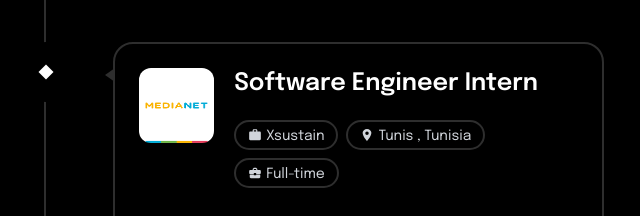
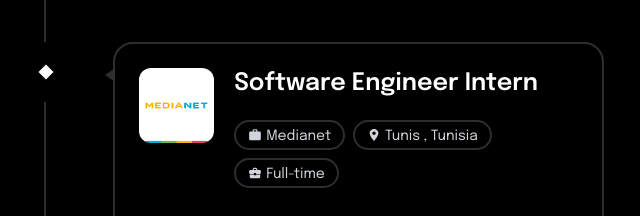
Before and after one commit to Haithem-Farjallah/Portfolio, a React (Vite) app: page / in a window 1280 px wide. Shown: the part 2580-2796 px from the top of the page, without its empty margins (594-1234 px from the left). Built offline with nearby package versions, Linux system fonts and the light colour scheme.

Commit message:
Update experience

```diff
--- a/src/components/data/Experience.ts
+++ b/src/components/data/Experience.ts
@@ -41,7 +41,7 @@
   {
     image: medianet,
     title: "Software Engineer Intern",
-    company: "Xsustain",
+    company: "Medianet",
     location: "Tunis , Tunisia",
     type: "Full-time",
     date: "Jun 2025-Aug 2025",
```
